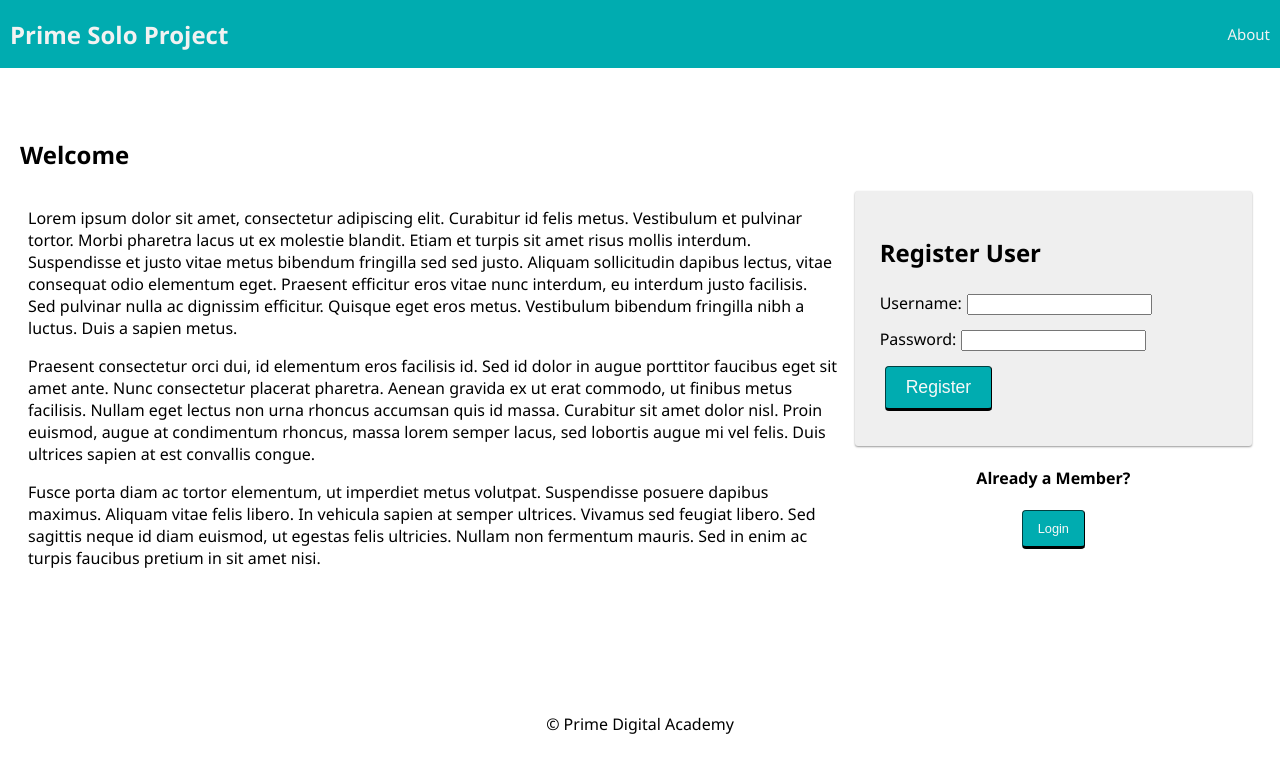
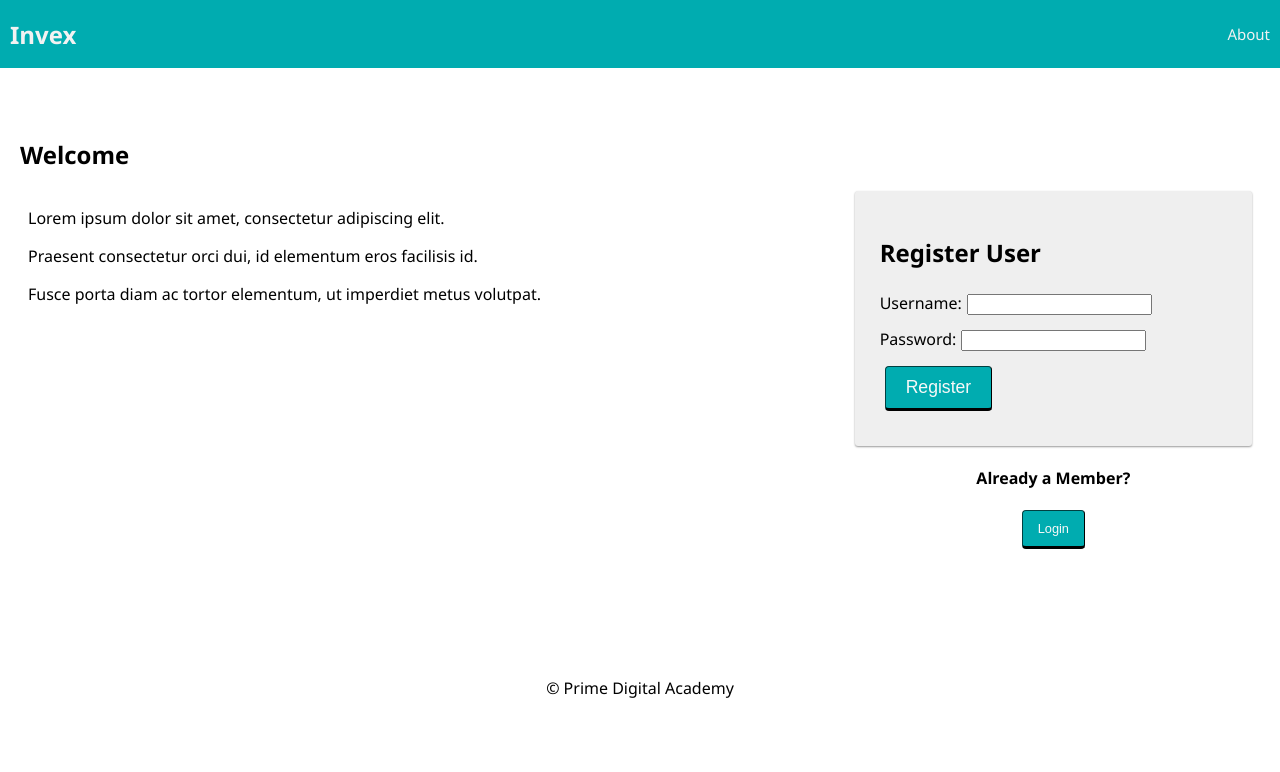
Before and after one commit to nickolascunningham/invex-solo, a React (Create React App) app: page /#/home in a window 1280 px wide. Shown: the top 772 px of the page. Built offline with nearby package versions, Linux system fonts and the light colour scheme; no server answers.

Commit message:
registration testing and name change

```diff
--- a/src/components/LandingPage/LandingPage.jsx
+++ b/src/components/LandingPage/LandingPage.jsx
@@ -20,35 +20,16 @@ function LandingPage() {
       <div className="grid">
         <div className="grid-col grid-col_8">
           <p>
-            Lorem ipsum dolor sit amet, consectetur adipiscing elit. Curabitur
-            id felis metus. Vestibulum et pulvinar tortor. Morbi pharetra lacus
-            ut ex molestie blandit. Etiam et turpis sit amet risus mollis
-            interdum. Suspendisse et justo vitae metus bibendum fringilla sed
-            sed justo. Aliquam sollicitudin dapibus lectus, vitae consequat odio
-            elementum eget. Praesent efficitur eros vitae nunc interdum, eu
-            interdum justo facilisis. Sed pulvinar nulla ac dignissim efficitur.
-            Quisque eget eros metus. Vestibulum bibendum fringilla nibh a
-            luctus. Duis a sapien metus.
+            Lorem ipsum dolor sit amet, consectetur adipiscing elit.
           </p>
 
           <p>
-            Praesent consectetur orci dui, id elementum eros facilisis id. Sed
-            id dolor in augue porttitor faucibus eget sit amet ante. Nunc
-            consectetur placerat pharetra. Aenean gravida ex ut erat commodo, ut
-            finibus metus facilisis. Nullam eget lectus non urna rhoncus
-            accumsan quis id massa. Curabitur sit amet dolor nisl. Proin
-            euismod, augue at condimentum rhoncus, massa lorem semper lacus, sed
-            lobortis augue mi vel felis. Duis ultrices sapien at est convallis
-            congue.
+            Praesent consectetur orci dui, id elementum eros facilisis id.
           </p>
 
           <p>
             Fusce porta diam ac tortor elementum, ut imperdiet metus volutpat.
-            Suspendisse posuere dapibus maximus. Aliquam vitae felis libero. In
-            vehicula sapien at semper ultrices. Vivamus sed feugiat libero. Sed
-            sagittis neque id diam euismod, ut egestas felis ultricies. Nullam
-            non fermentum mauris. Sed in enim ac turpis faucibus pretium in sit
-            amet nisi.
+
           </p>
         </div>
         <div className="grid-col grid-col_4">
--- a/src/components/Nav/Nav.jsx
+++ b/src/components/Nav/Nav.jsx
@@ -10,7 +10,7 @@ function Nav() {
   return (
     <div className="nav">
       <Link to="/home">
-        <h2 className="nav-title">Prime Solo Project</h2>
+        <h2 className="nav-title">Invex</h2>
       </Link>
       <div>
         {/* If no user is logged in, show these links */}
```
Also changed, not shown: 2 other files (tests, documents, lock files or other folders).
